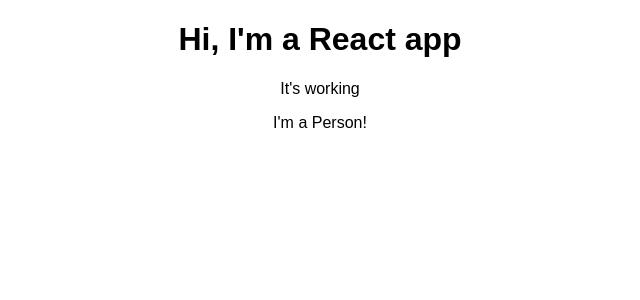
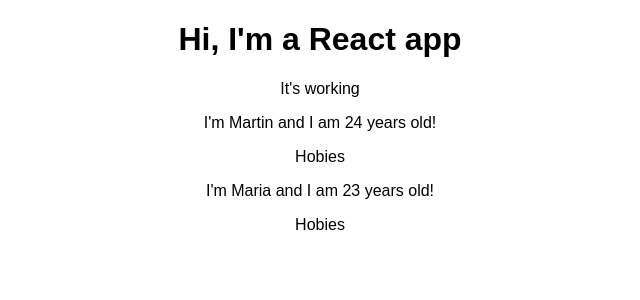
Before and after one commit to andres-martin/react-complete-guide, a React (Create React App) app: page / in a window 1280 px wide. Shown: the top 300 px of the page, without its empty margins (320-960 px from the left). Built offline with nearby package versions, Linux system fonts and the light colour scheme.

Commit message:
[add] add props to Person component

```diff
--- a/package.json
+++ b/package.json
@@ -5,6 +5,7 @@
   "dependencies": {
     "eslint": "^5.16.0",
     "g": "^2.0.1",
+    "prop-types": "^15.7.2",
     "react": "^16.13.1",
     "react-dom": "^16.13.1",
     "react-scripts": "1.1.5"
--- a/src/App.js
+++ b/src/App.js
@@ -3,12 +3,20 @@
 import Person from './Person/Person';
 
 class App extends Component {
+  state = {
+    persons: [
+      { name: "Martin", age: 24 },
+      { name: "Maria", age: 23 }
+    ]
+  }
+
   render() {
     return (
       <div className="App">
         <h1>Hi, I'm a React app</h1>
         <p>It's working</p>
-        <Person />
+        <Person name={this.state.persons[0].name} age={this.state.persons[0].age}>Hobies</Person>
+        <Person name={this.state.persons[1].name} age={this.state.persons[1].age}>Hobies</Person>
       </div>
     );
     // return React.createElement('div', { className: 'App' }, React.createElement('h1', null, 'Some text'))
--- a/src/Person/Person.js
+++ b/src/Person/Person.js
@@ -1,7 +1,18 @@
 import React from 'react';
+import PropTypes from 'prop-types';
 
-const person = () => {
-  return <p>I&apos;m a Person!</p>;
+const person = (props) => {
+  return (
+    <div>
+      <p>I&apos;m {props.name} and I am {props.age} years old!</p>
+      <p>{props.children}</p>
+    </div>
+  );
+};
+
+person.propTypes = {
+  name: PropTypes.string,
+  age: PropTypes.string
 };
 
 export default person;
```
Also changed, not shown: 1 other file (tests, documents, lock files or other folders).
